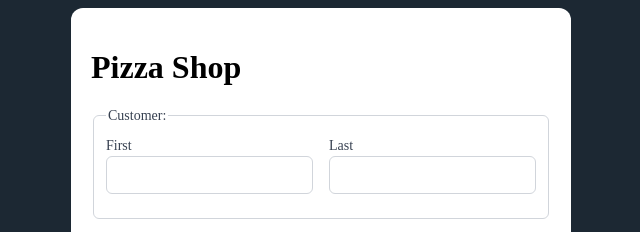
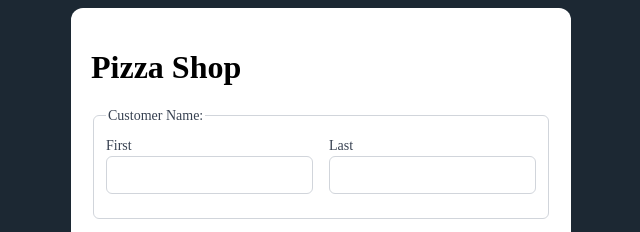
Before and after one commit to Leonardo51/PizzaShop, a plain HTML site: page index.html in a window 1280 px wide. Shown: the top 232 px of the page, 244-884 px from the left. Drawn offline with Linux system fonts and the light colour scheme.

Commit message:
Final Commit

```diff
--- a/index.html
+++ b/index.html
@@ -11,7 +11,7 @@
         <h1>Pizza Shop</h1>
         <form>
             <fieldset>
-                <legend>Customer:</legend>
+                <legend>Customer Name:</legend>
                 <div class="row">
                     <div>
                         <label for="firstname">First</label>
```
